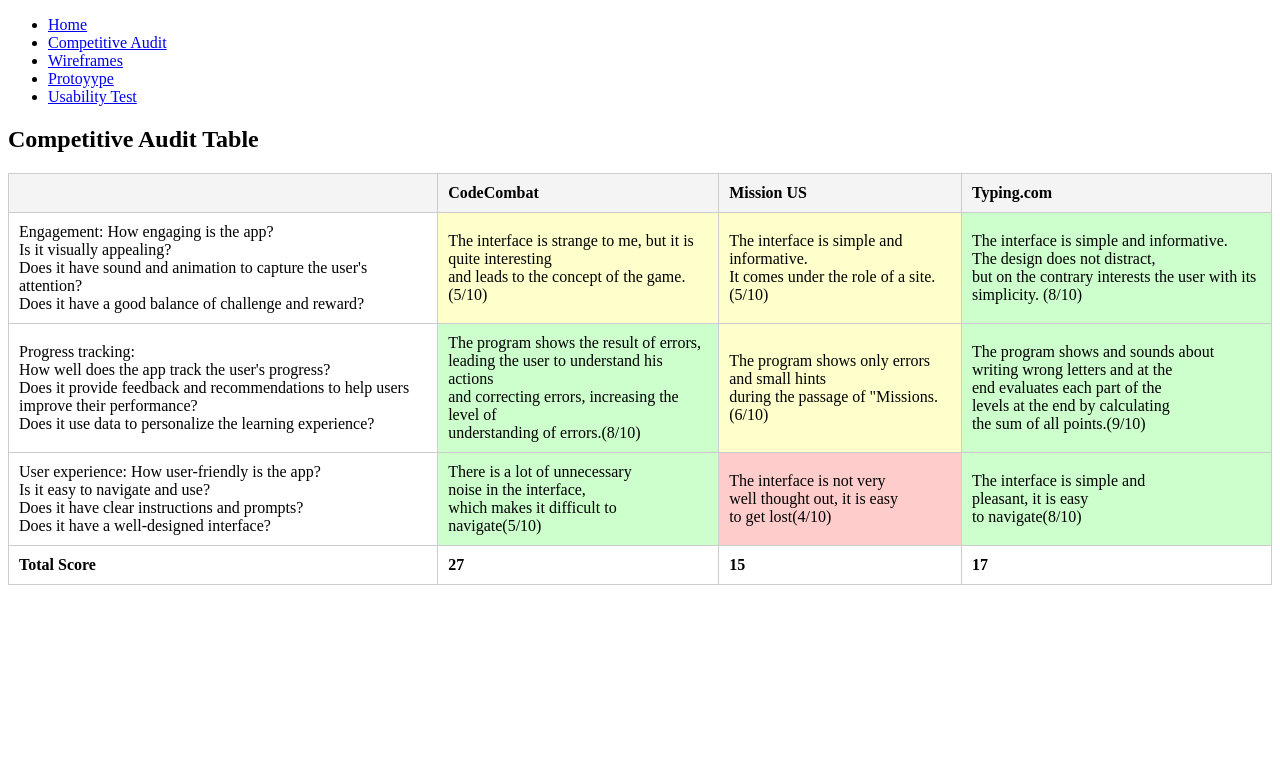
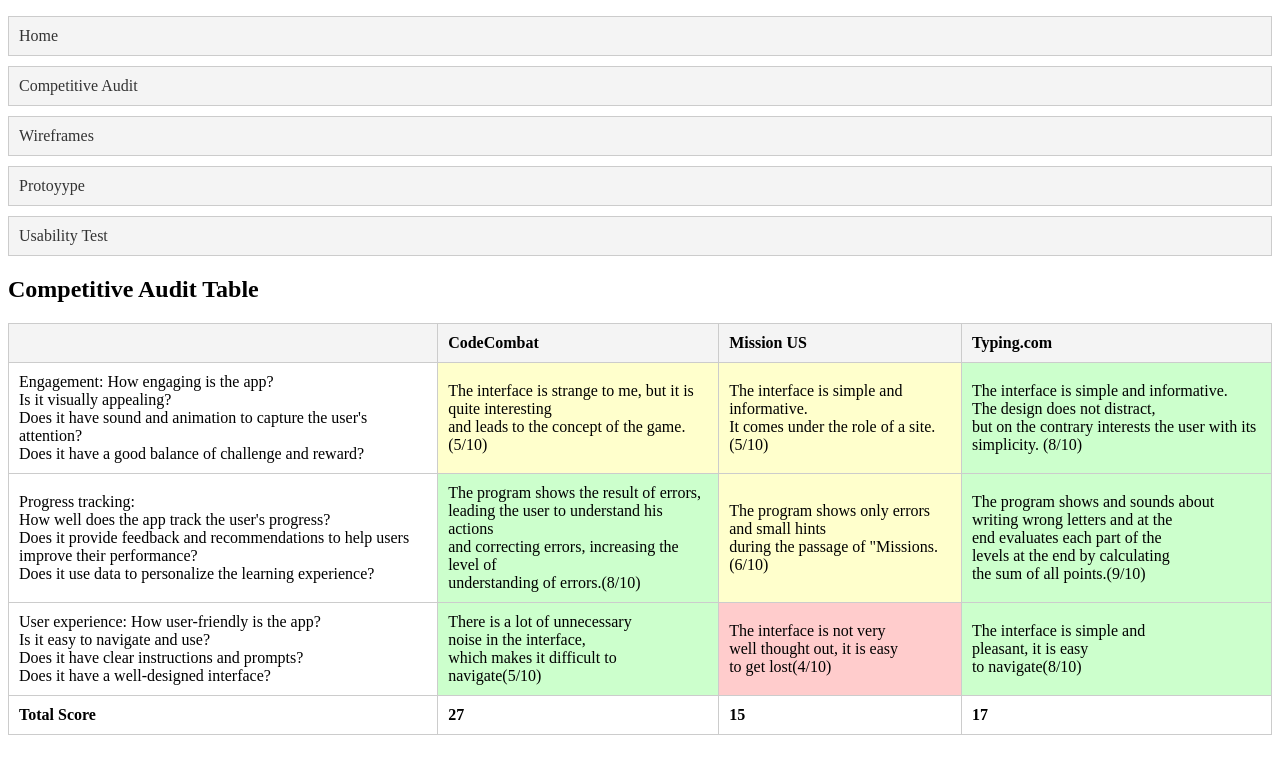
Before and after one commit to KenPowerClassroom/ixd-project-2024-Sofiia-Pankiv, a plain HTML site: page Competitive.html in a window 1280 px wide. Drawn offline with Linux system fonts and the light colour scheme.

Commit message:
Update Competitive.html

```diff
--- a/Competitive.html
+++ b/Competitive.html
@@ -26,6 +26,25 @@
     .high-score {
       background-color: #ccffcc;
     }
+     .links {
+    list-style-type: none;
+    padding: 0;
+  }
+  .links li {
+    margin-bottom: 10px;
+  }
+  .links a {
+    display: block;
+    padding: 10px;
+    background-color: #f4f4f4;
+    border: 1px solid #ccc;
+    color: #333;
+    text-decoration: none;
+  }
+  .links a:hover {
+    background-color: #ccc;
+  }
+
 </style>
 <body>
 
```
